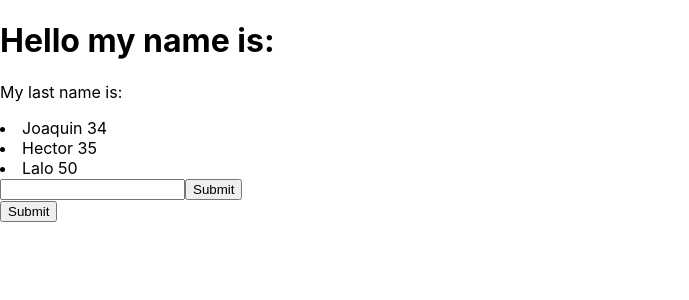
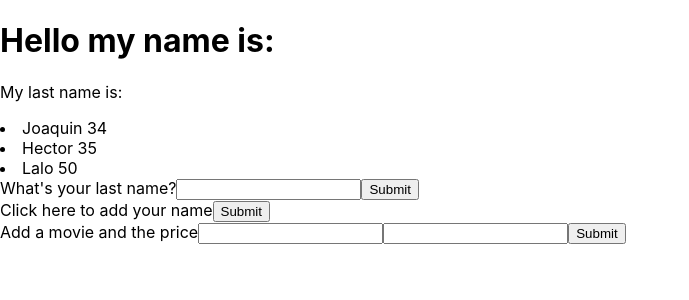
Before and after one commit to joelcmk/state_practice, a React (Create React App) app: page / in a window 1280 px wide. Shown: the top 300 px of the page, without its empty margins (0-689 px from the left). Built offline with nearby package versions, Linux system fonts and the light colour scheme.

Commit message:
added movie name and age functions

```diff
--- a/src/App.js
+++ b/src/App.js
@@ -2,6 +2,8 @@ import React, { useState } from 'react';
 
 const App = () => {
   const [name, setName] = useState('');
+  const [movieName, setMovieName] = useState('');
+  const [age, setAge] = useState('');
   const [lastName, setLastName] = useState({ value: '', name: '' });
   const [movies, setMovies] = useState(
     [{ name: 'Joaquin', age: 34 },
@@ -25,6 +27,21 @@ const App = () => {
     setLastName({ value: e.target.value })
   }
 
+  const handleName = (e) => {
+    setMovieName(e.target.value)
+  }
+
+  const addMovieName = (e) => {
+    e.preventDefault();
+    setMovies(prevMovie => [...prevMovie, { name: movieName, age: age }]);
+  }
+
+  const handleAge = (e) => {
+    setAge(e.target.value)
+  }
+
+
+
 
 
   return (
@@ -35,11 +52,19 @@ const App = () => {
         <li>{`${re.name} ${re.age}`}</li>
       ))}
       <form onSubmit={addLastName} >
+        What's your last name?
         <input name="name" type="text" value={lastName.value} onChange={handleChange} />
         <input type="submit" />
       </form>
       <form onSubmit={addName} >
+        Click here to add your name
         <input type="submit" name="" />
+      </form>
+      <form onSubmit={addMovieName}>
+        Add a movie and the price
+        <input name="name" type="text" value={movieName} onChange={handleName} />
+        <input name="age" type="text" value={age} onChange={handleAge} />
+        <input type="submit" />
       </form>
     </div>
   );
```
